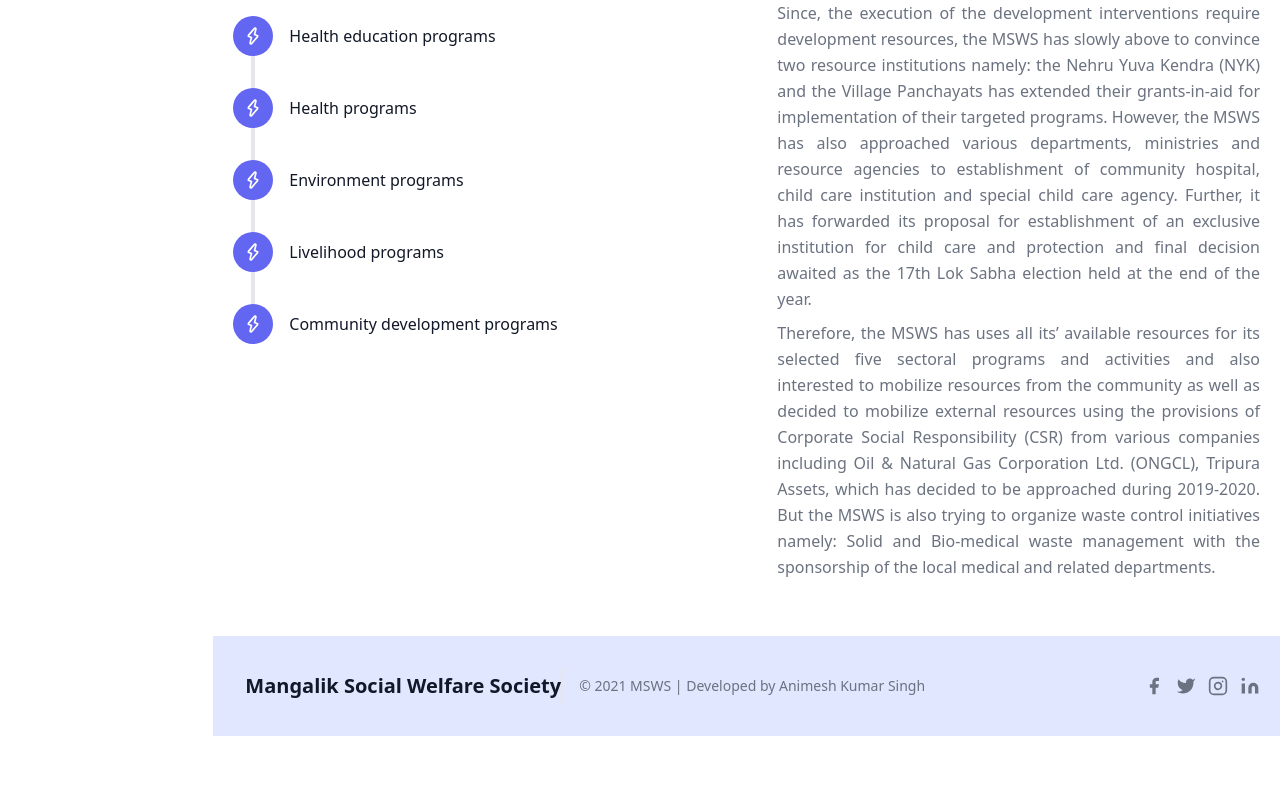
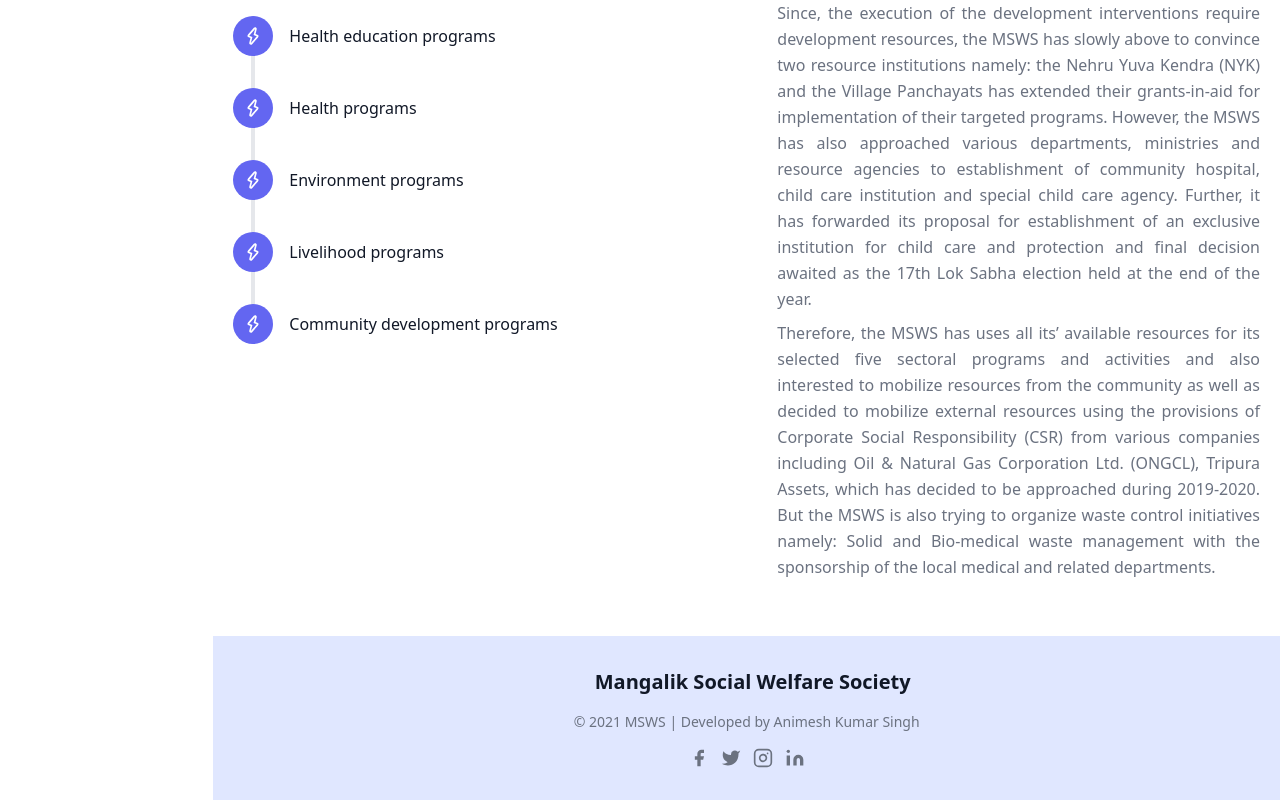
Before and after one commit to Personal-Hobbies/mangalik_social_welfare_society, a Nuxt app: page / in a window 1280 px wide. Shown: the part 944-1744 px from the top of the page. Before the commit the page ends 1680 px from the top, so only its background shows below. Built offline with nearby package versions, Linux system fonts and the light colour scheme.

Commit message:
updated for mobile version

```diff
--- a/components/footer/footer.vue
+++ b/components/footer/footer.vue
@@ -1,13 +1,13 @@
 <template>
 	<footer class="text-gray-600 body-font bg-indigo-100">
-		<div class="container px-5 py-8 mx-auto flex items-center sm:flex-row flex-col">
-			<a class="flex title-font font-bold items-center md:justify-start justify-center text-gray-900">
+		<div class="container px-5 py-8 mx-auto flex items-center flex-col">
+			<a class="flex title-font font-bold items-center justify-center text-gray-900">
 				<span class="ml-3 text-xl">Mangalik Social Welfare Society</span>
 			</a>
-			<p class="text-sm text-gray-500 sm:pl-4 sm:border-l-2 sm:border-gray-200 sm:py-2 sm:mt-0 mt-4">
+			<p class="text-sm text-gray-500 mt-4">
 				© 2021 MSWS | Developed by <a href="#" rel="noopener noreferrer" target="_blank">Animesh Kumar Singh</a>
 			</p>
-			<span class="inline-flex sm:ml-auto sm:mt-0 mt-4 justify-center sm:justify-start">
+			<span class="inline-flex mt-4 justify-center">
 				<a class="text-gray-500">
 					<svg fill="currentColor" stroke-linecap="round" stroke-linejoin="round" stroke-width="2" class="w-5 h-5" viewBox="0 0 24 24">
 						<path d="M18 2h-3a5 5 0 00-5 5v3H7v4h3v8h4v-8h3l1-4h-4V7a1 1 0 011-1h3z"></path>
```
